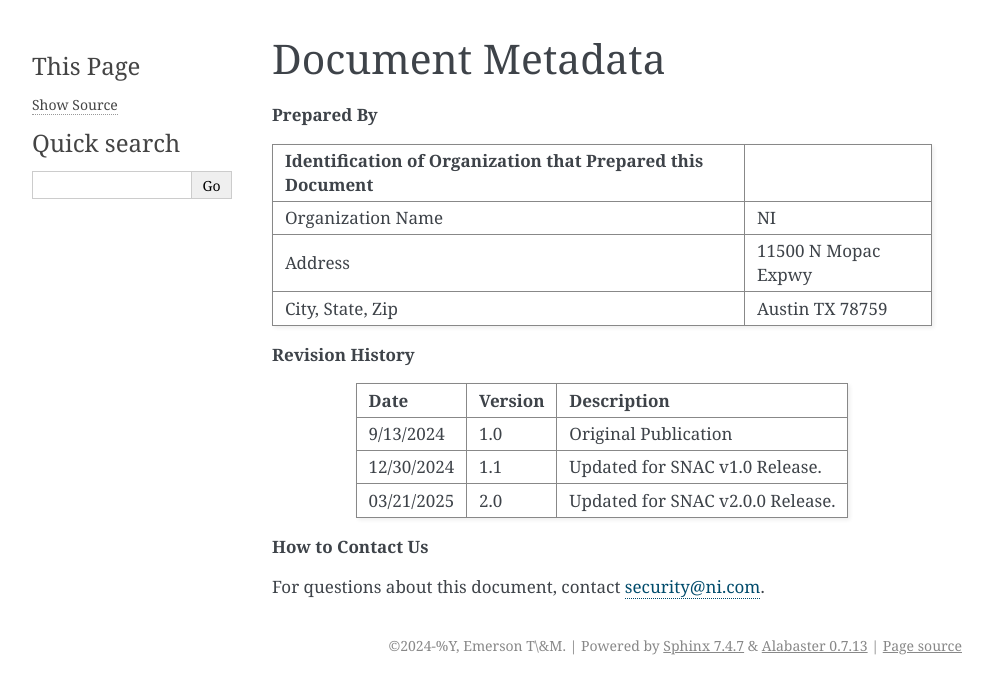
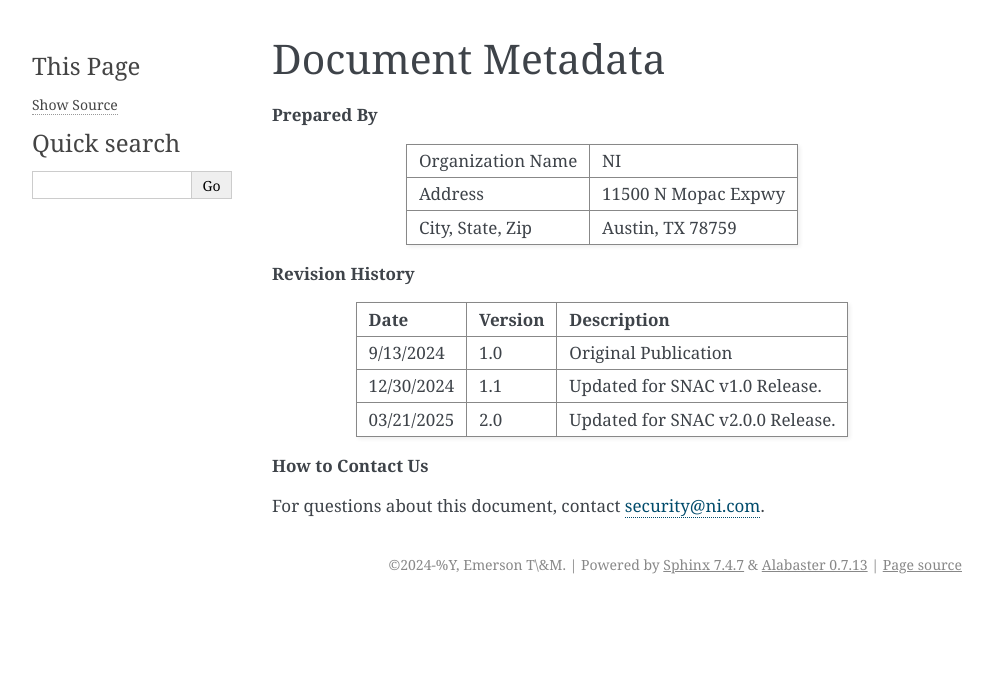
Before and after one commit to ni/nilrt-snac-guide, a Sphinx documentation site: the page built from source/document_metadata.rst, in a window 1280 px wide. Shown: the top 694 px of the page, without its empty margins (148-1141 px from the left). Built offline with Sphinx 7.4.7, drawn with Linux system fonts in a browser that asks for light colours.

Commit message:
document_metadata: convert tables to list-table
The rich table markup in RST is somewhat cumbersome and doesn't diff
well. Convert the document metadata tables to list-tables.

Signed-off-by: Alex Stewart <alex.stewart@emerson.com>

```diff
--- a/source/document_metadata.rst
+++ b/source/document_metadata.rst
@@ -11,31 +11,35 @@
 
 **Prepared By**
 
-+-----------------------------------+-----------------------------------+
-| Identification of Organization    |                                   |
-| that Prepared this Document       |                                   |
-+===================================+===================================+
-| Organization Name                 | NI                                |
-+-----------------------------------+-----------------------------------+
-| Address                           | 11500 N Mopac Expwy               |
-+-----------------------------------+-----------------------------------+
-| City, State, Zip                  | Austin TX 78759                   |
-+-----------------------------------+-----------------------------------+
+.. list-table::
+
+    * - Organization Name
+      - NI
+    * - Address
+      - 11500 N Mopac Expwy
+    * - City, State, Zip
+      - Austin, TX 78759
 
 
 .. _revision-history:
 
 **Revision History**
 
-+----------------+-----------------+-----------------------------------+
-| Date           | Version         | Description                       |
-+================+=================+===================================+
-| 9/13/2024      | 1.0             | Original Publication              |
-+----------------+-----------------+-----------------------------------+
-| 12/30/2024     | 1.1             | Updated for SNAC v1.0 Release.    |
-+----------------+-----------------+-----------------------------------+
-| 03/21/2025     | 2.0             | Updated for SNAC v2.0.0 Release.  |
-+----------------+-----------------+-----------------------------------+
+.. list-table::
+    :header-rows: 1
+
+    * - Date
+      - Version
+      - Description
+    * - 9/13/2024
+      - 1.0
+      - Original Publication
+    * - 12/30/2024
+      - 1.1
+      - Updated for SNAC v1.0 Release.
+    * - 03/21/2025
+      - 2.0
+      - Updated for SNAC v2.0.0 Release.
 
 
 **How to Contact Us**
```
